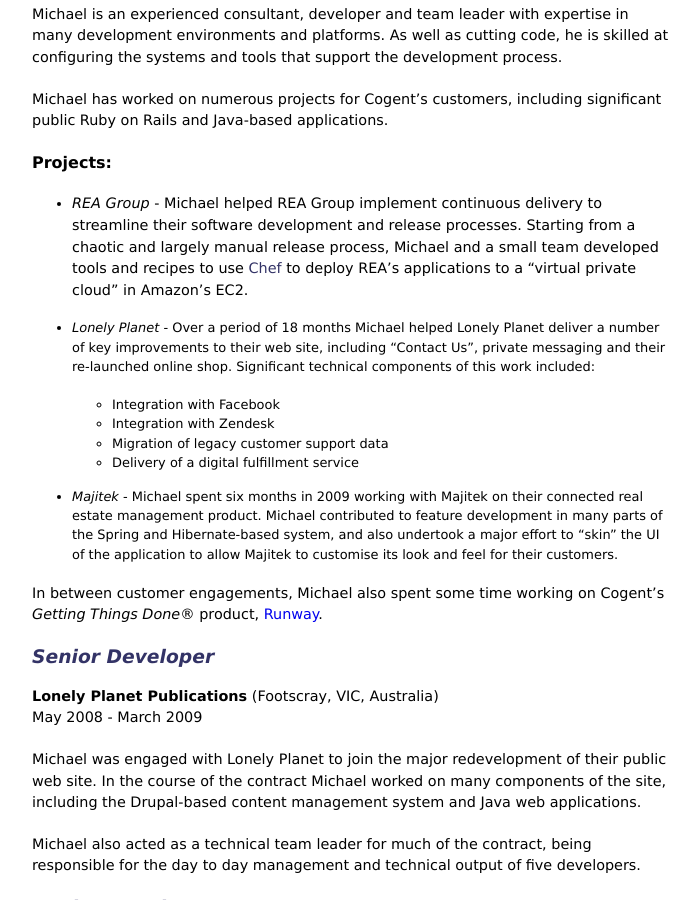
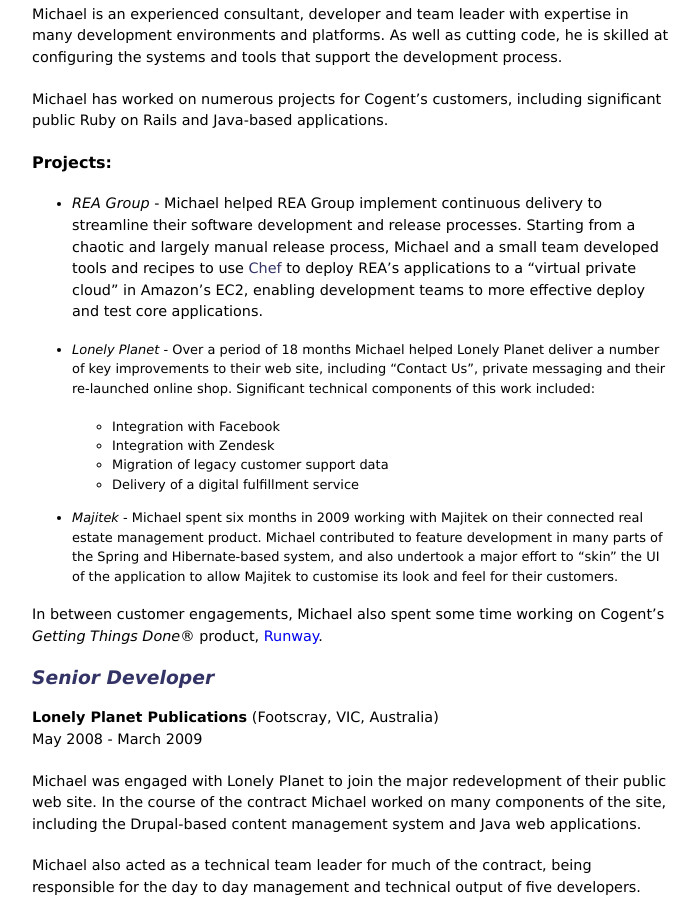
Before and after one commit to mrowe/mikerowecode.com, a Jekyll site: the page built from michael/resume.md, in a window 1280 px wide and 900 px high, scrolled down 774 px. Shown: the whole window, without its empty margins (0-699 px from the left). Built offline with Jekyll 4.4.1, drawn with Linux system fonts in a browser that asks for light colours; Markdown is read by kramdown in place of the engine named in the settings; comment, search, counter and statistics services are not loaded.

Commit message:
Expand on REA chef work a little.

```diff
--- a/michael/resume.md
+++ b/michael/resume.md
@@ -50,7 +50,8 @@ applications.
   Starting from a chaotic and largely manual release process, Michael
   and a small team developed tools and recipes to use [Chef][] to
   deploy REA's applications to a "virtual private cloud" in Amazon's
-  EC2.
+  EC2, enabling development teams to more effective deploy and test
+  core applications.
 
 [Chef]: http://www.opscode.com/chef/
 
```
